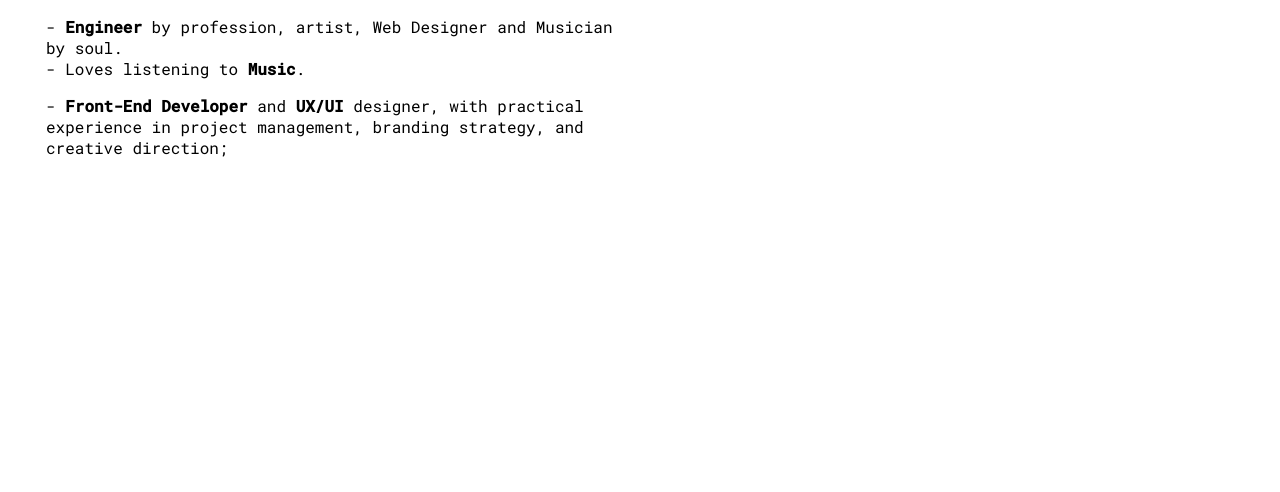
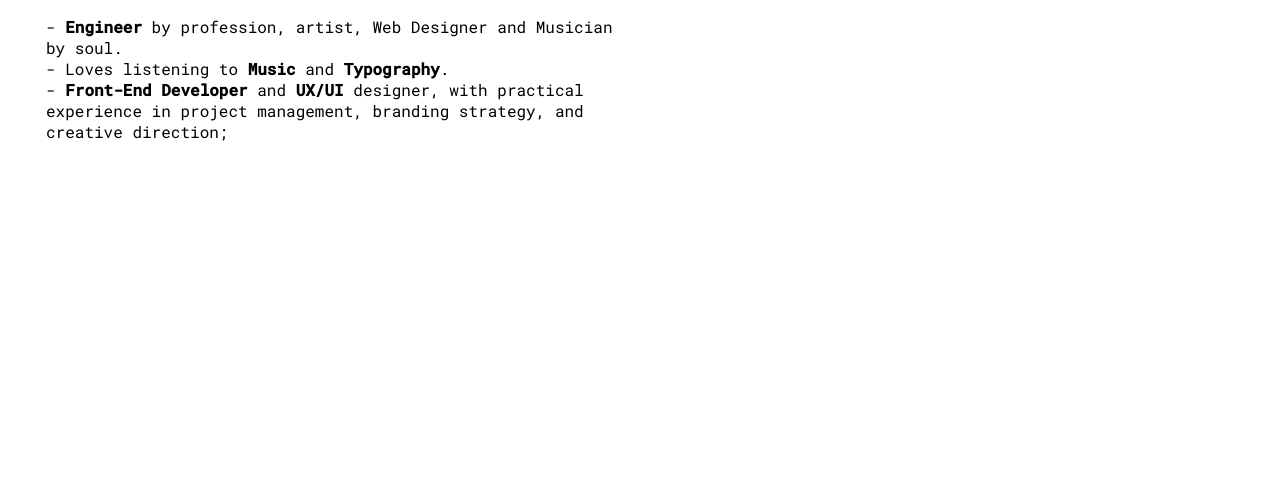
Before and after one commit to akkshaylawrence/Portfolio, a website: page app/index.html in a window 1280 px wide. Shown: the part 308-800 px from the top of the page. Drawn offline with Linux system fonts and the light colour scheme.

Commit message:
Updated main Content

```diff
--- a/app/index.html
+++ b/app/index.html
@@ -32,8 +32,7 @@
         <div class="mdc-layout-grid">
             <div class="mdc-layout-grid__cell mdc-layout-grid__cell--span-6 mdc-layout-grid__cell--span-8-tablet">
                 <h1 class="mdc-typography--display3 about">About me</h1>
-                <p class="mdc-typography--adjust-margin">- <b>Engineer</b> by profession, artist, Web Designer and Musician by soul.<br>- Loves listening to <b>Music</b>.</p>
-                <p class="mdc-typography--adjust-margin">- <b>Front-End Developer</b> and <b>UX/UI</b> designer, with practical experience in project management, branding strategy, and creative direction; </p>
+                <p class="mdc-typography--adjust-margin">- <b>Engineer</b> by profession, artist, Web Designer and Musician by soul.<br>- Loves listening to <b>Music</b> and <b>Typography</b>.<br>- <b>Front-End Developer</b> and <b>UX/UI</b> designer, with practical experience in project management, branding strategy, and creative direction; </p>
             </div>
             <div class="mdc-layout-grid__cell mdc-layout-grid__cell--span-4 mdc-layout-grid__cell--span-6-tablet mdc-layout-grid__cell--align-middle">
 
```
